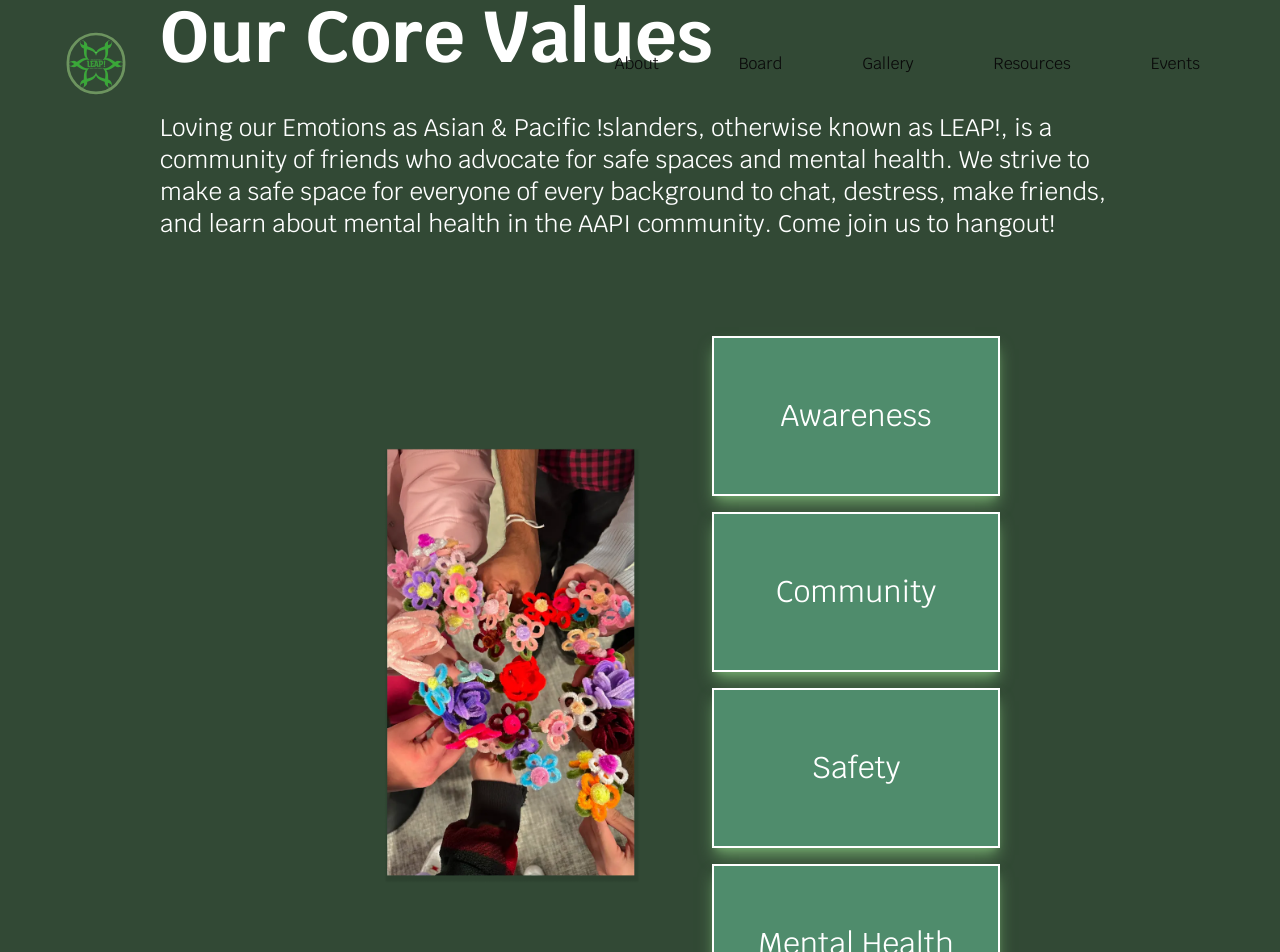
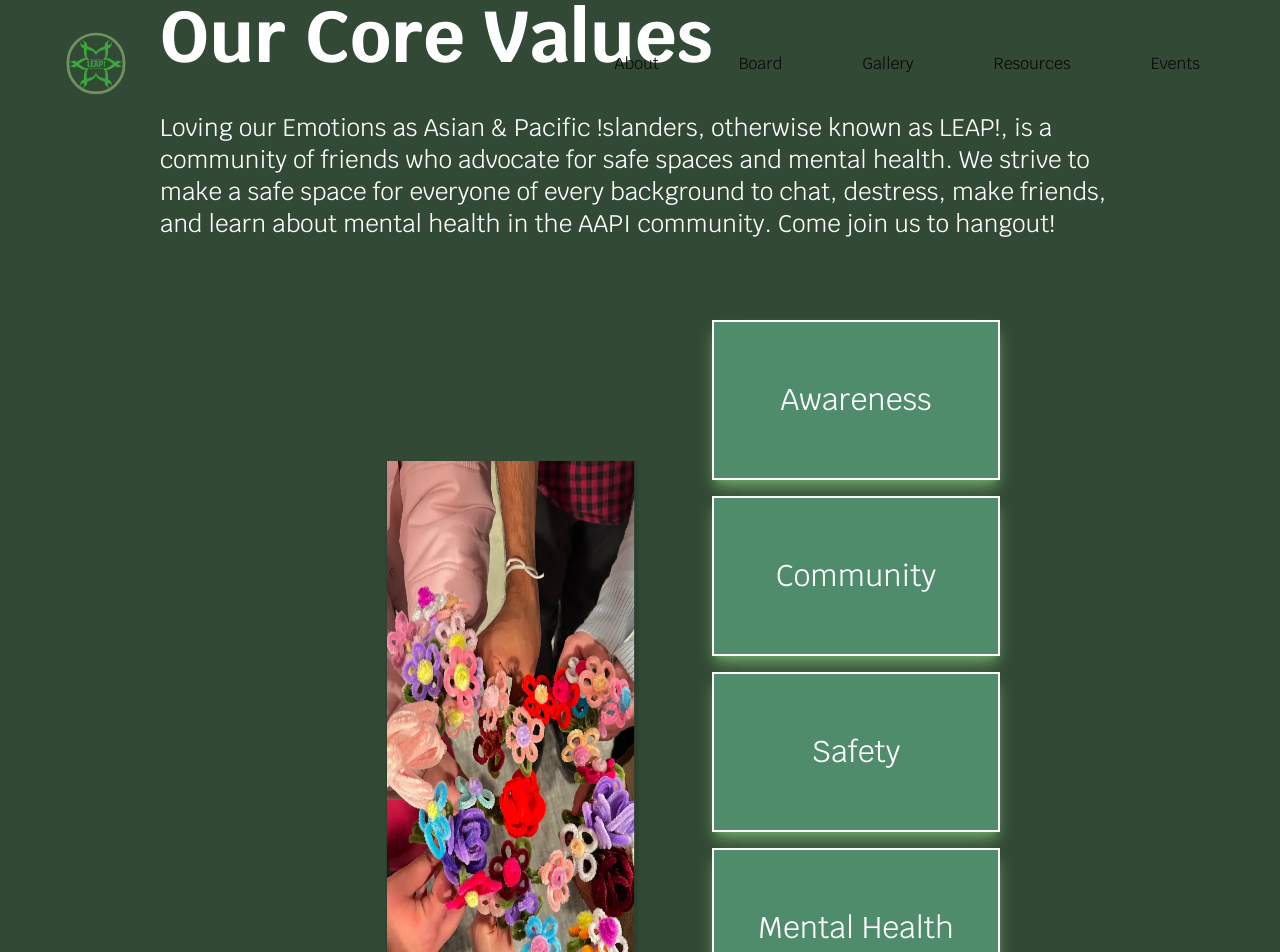
Before and after one commit to acm-ucr/leap-website, a Next.js app: page / in a window 1280 px wide. Shown: the top 952 px of the page. Built offline with nearby package versions, Linux system fonts and the light colour scheme.

Commit message:
have begun to responsify

```diff
--- a/src/components/home/Description.tsx
+++ b/src/components/home/Description.tsx
@@ -4,13 +4,11 @@ import FlowerImg from "@/public/assets/home/description.webp";
 
 const Description = () => {
   return (
-    <div className="ml-96 mt-28 flex items-start justify-center">
+    <div className="sm:ml-84 md:ml-90 mt-20 flex items-center justify-center md:mt-24 lg:ml-96 lg:mt-28">
       <Image
         src={FlowerImg}
         alt="Flowers"
-        width={450}
-        height={550}
-        className=""
+        className="sm:h-[350px] sm:w-[200px] md:h-[500px] md:w-[350px] lg:h-[650px] lg:w-[500px]"
       />
     </div>
   );
--- a/src/components/home/Value_Box.tsx
+++ b/src/components/home/Value_Box.tsx
@@ -4,11 +4,11 @@ const Value_Box = () => {
   const topics = ["Awareness", "Community", "Safety", "Mental Health"];
   return (
     <div className="flex min-h-screen items-start justify-end">
-      <div className="mr-52 grid w-full max-w-xs grid-cols-1 gap-4">
+      <div className="md:mr-46 mr-40 grid w-full max-w-xs grid-cols-1 gap-4 lg:mr-52">
         {topics.map((topic, index) => (
           <div
             key={index}
-            className="flex h-40 w-72 items-center justify-center border-2 border-white bg-leap-mid-green p-2 text-center font-leap text-3xl text-white shadow-lg shadow-leap-light-green"
+            className="flex h-40 w-72 items-center justify-center border-2 border-white bg-leap-mid-green p-2 text-center font-leap text-white shadow-lg shadow-leap-light-green lg:text-3xl"
           >
             {topic}
           </div>
--- a/src/components/home/ValuesContainer.tsx
+++ b/src/components/home/ValuesContainer.tsx
@@ -3,12 +3,12 @@ import Description from "@/components/home/Description";
 
 const ValuesContainer = () => {
   return (
-    <div className="flex items-start bg-leap-dark-green">
-      <div className="mt-24 flex flex-1 items-start justify-center">
+    <div className="flex items-center bg-leap-dark-green">
+      <div className="flex flex-1 items-center justify-center sm:mt-16 md:mt-20 lg:mt-24">
         <Description />
       </div>
 
-      <div className="mt-24 flex flex-1 items-start justify-center">
+      <div className="mt-24 flex flex-1 items-center justify-center sm:mt-16 md:mt-20">
         <Value_Box />
       </div>
     </div>
```
